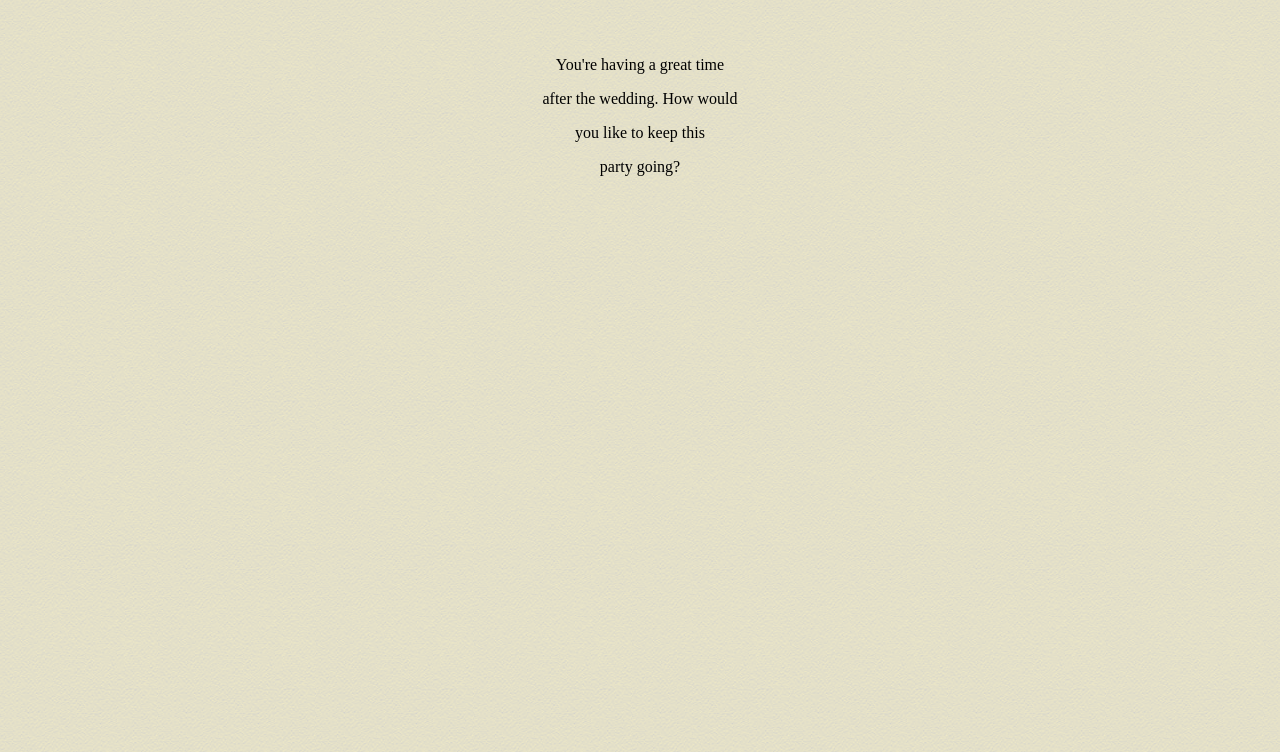
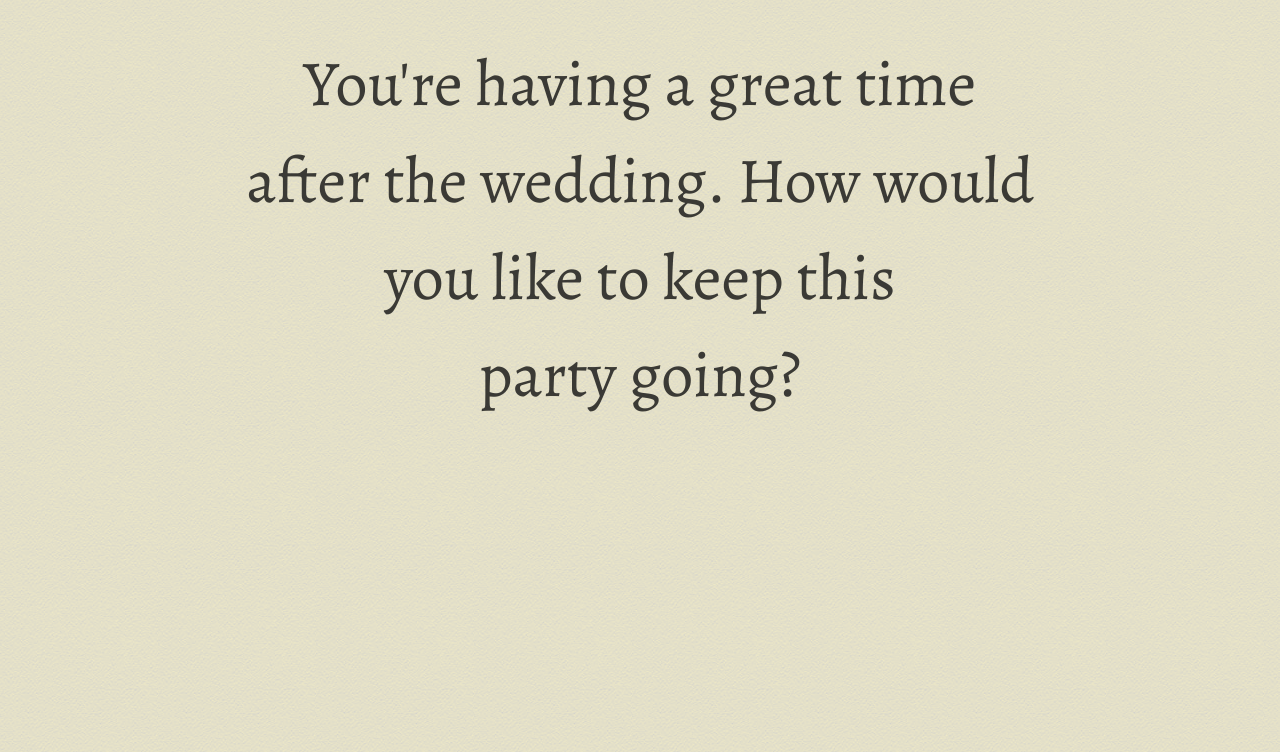
Before and after one commit to zstix/decision-tree, a React (Create React App) app: page / in a window 1280 px wide. Shown: the top 752 px of the page. Built offline with nearby package versions, Linux system fonts and the light colour scheme.

Commit message:
Text styles

```diff
--- a/src/components/App.js
+++ b/src/components/App.js
@@ -7,6 +7,8 @@ import paper from '../cream-paper.png';
 import data from '../data';
 
 const GlobalStyle = createGlobalStyle`
+  @import url('https://fonts.googleapis.com/css?family=Alegreya&display=swap');
+
   body {
     background-color: #f5efc9;
     background-image: url(${paper});
--- a/src/components/Line.js
+++ b/src/components/Line.js
@@ -1,8 +1,19 @@
 import React from 'react';
 import PropTypes from 'prop-types';
+import styled from 'styled-components';
+
+const Wrapper = styled.p`
+  color: #111;
+  font-family: 'Alegreya', serif;
+  font-size: 4em;
+  margin: 0;
+  margin-bottom: 10px;
+  opacity: 0.8;
+  padding: 0;
+`;
 
 const Line = ({ text }) => (
-  <p>{text}</p>
+  <Wrapper>{text}</Wrapper>
 );
 
 Line.propTypes = {
```
